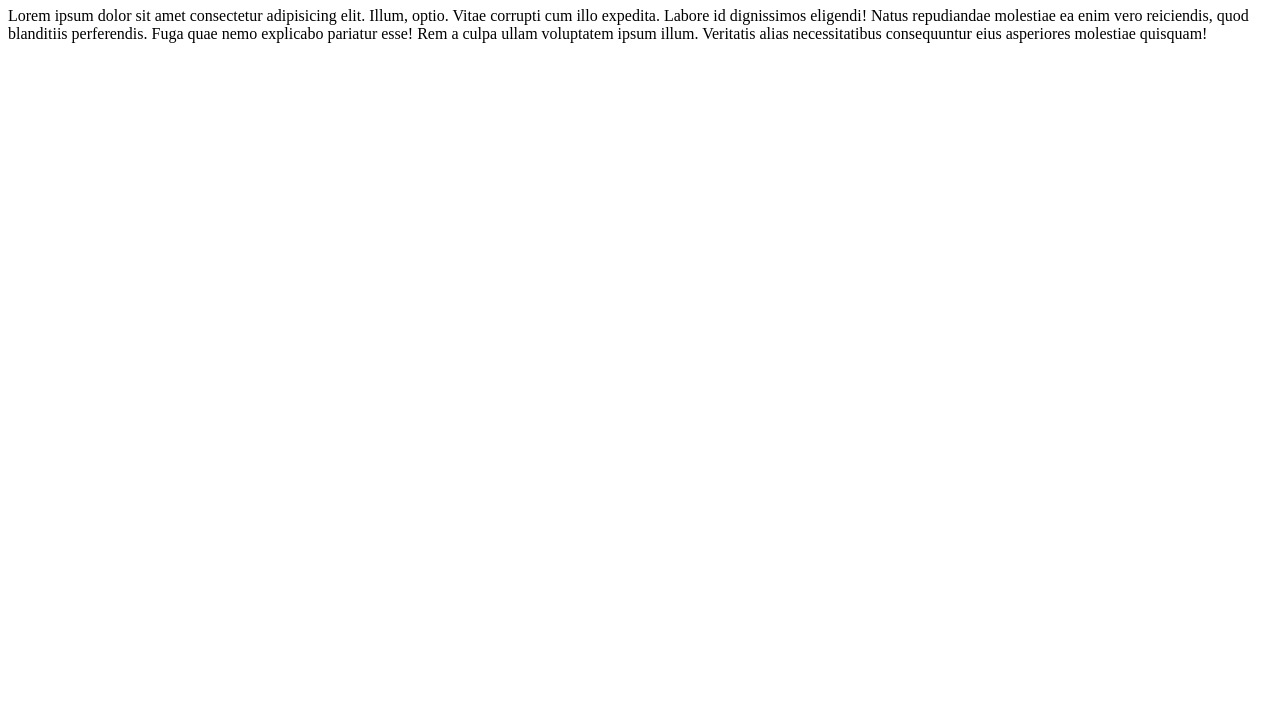
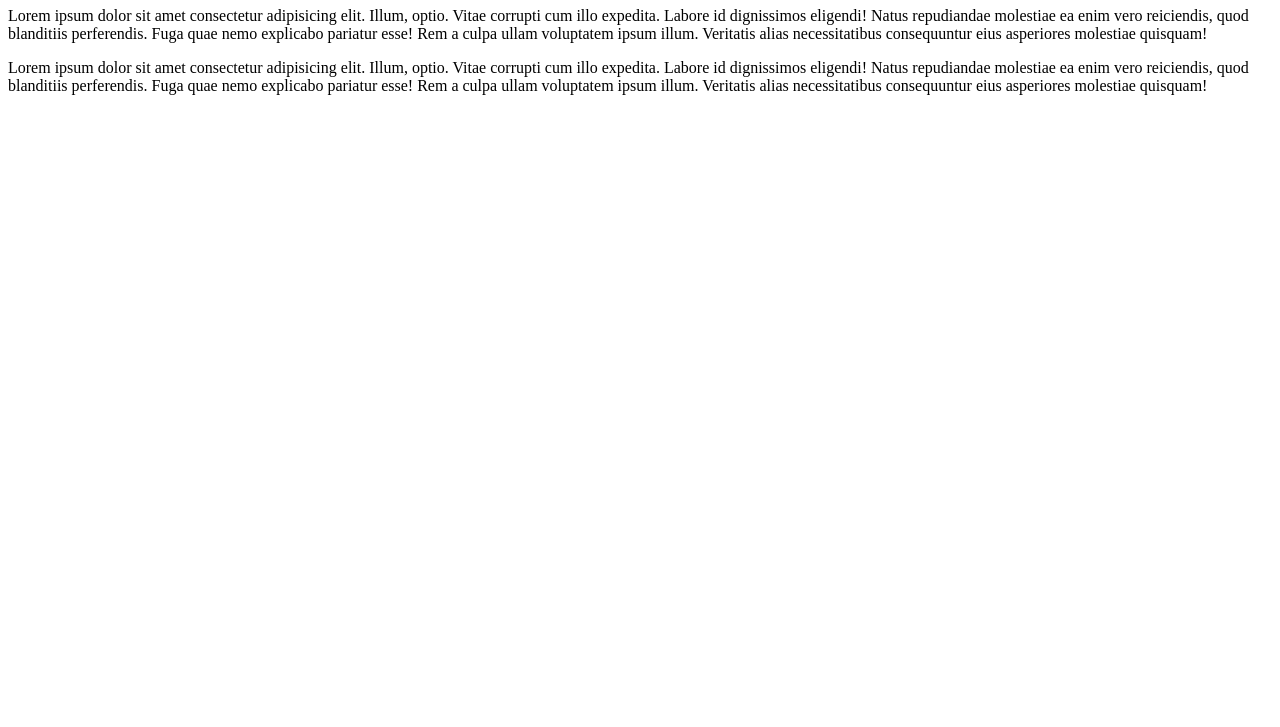
Before and after one commit to SOPON2k23/first_Project, a plain HTML site: page index.html in a window 1280 px wide. Shown: the part 73-800 px from the top of the page. Drawn offline with Linux system fonts and the light colour scheme.

Commit message:
Update index.html

```diff
--- a/index.html
+++ b/index.html
@@ -7,7 +7,7 @@
   </head>
   <body>
     <h1>Hello World..!!!</h1>
-    <p>
+    <p class="para2">
       Lorem ipsum dolor sit amet consectetur adipisicing elit. Illum, optio.
       Vitae corrupti cum illo expedita. Labore id dignissimos eligendi! Natus
       repudiandae molestiae ea enim vero reiciendis, quod blanditiis
@@ -15,5 +15,14 @@
       voluptatem ipsum illum. Veritatis alias necessitatibus consequuntur eius
       asperiores molestiae quisquam!
     </p>
+    <p class="para2">
+      Lorem ipsum dolor sit amet consectetur adipisicing elit. Illum, optio.
+      Vitae corrupti cum illo expedita. Labore id dignissimos eligendi! Natus
+      repudiandae molestiae ea enim vero reiciendis, quod blanditiis
+      perferendis. Fuga quae nemo explicabo pariatur esse! Rem a culpa ullam
+      voluptatem ipsum illum. Veritatis alias necessitatibus consequuntur eius
+      asperiores molestiae quisquam!
+    </p>
+
   </body>
 </html>
```
